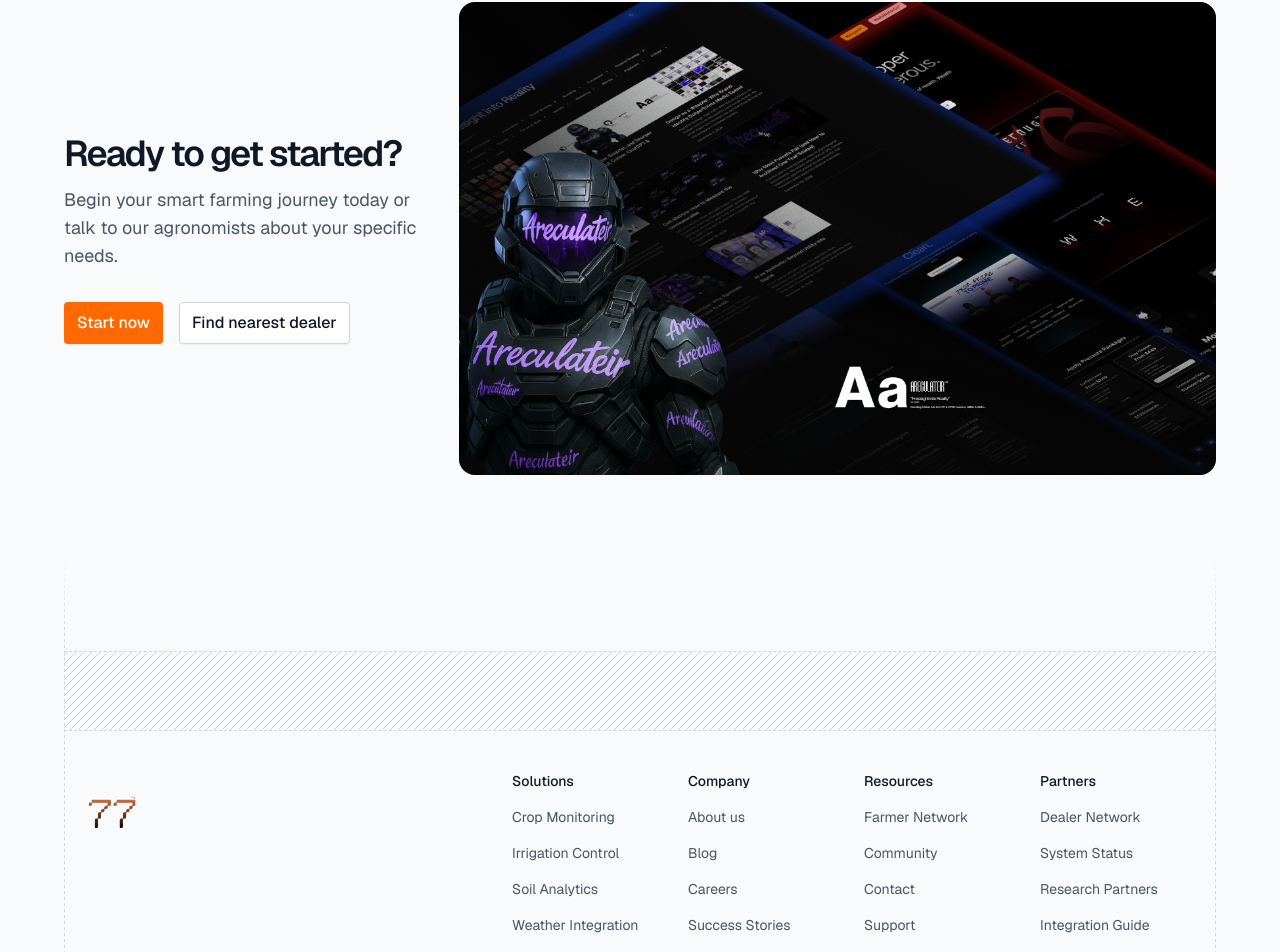
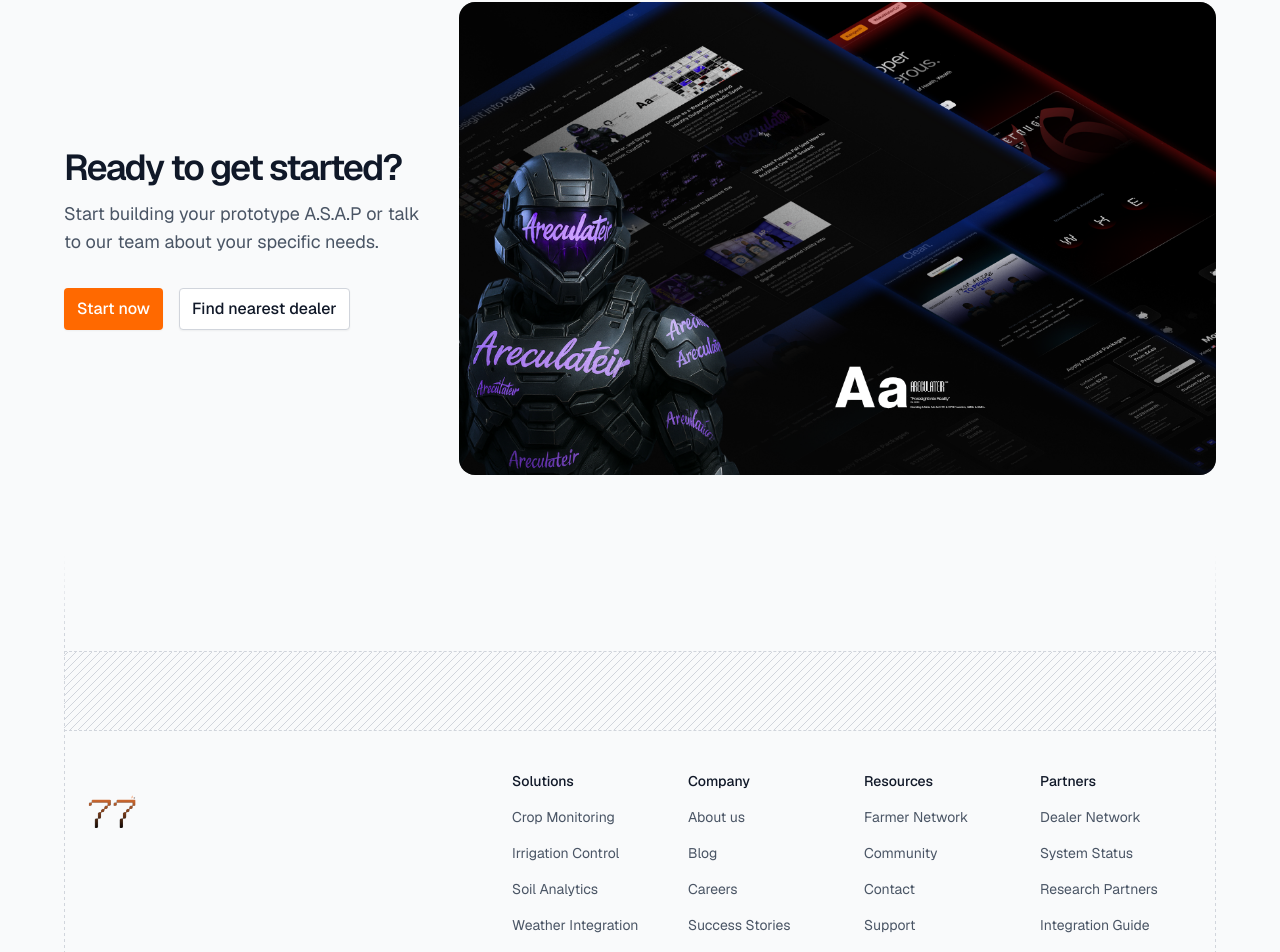
Before and after one commit to telluricaquarian/aclr77, a Next.js app: page / in a window 1280 px wide. Shown: the part 5098-6050 px from the top of the page. Built offline with nearby package versions, Linux system fonts and the light colour scheme.

Commit message:
chore(cta): update headline + subcopy

```diff
--- a/src/components/ui/CallToAction.tsx
+++ b/src/components/ui/CallToAction.tsx
@@ -14,7 +14,7 @@ export function CallToAction() {
             Ready to get started?
           </h2>
           <p className="mt-3 mb-8 text-lg text-gray-600">
-            Begin your smart farming journey today or talk to our agronomists
+            Start building your prototype A.S.A.P or talk to our team
             about your specific needs.
           </p>
           <div className="flex flex-wrap gap-4">
```
